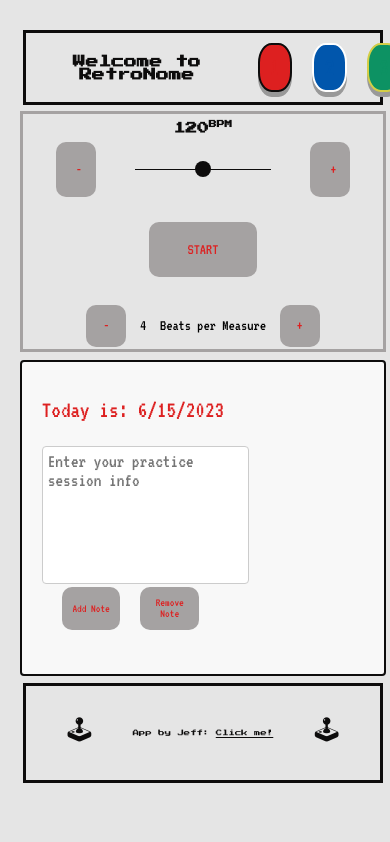
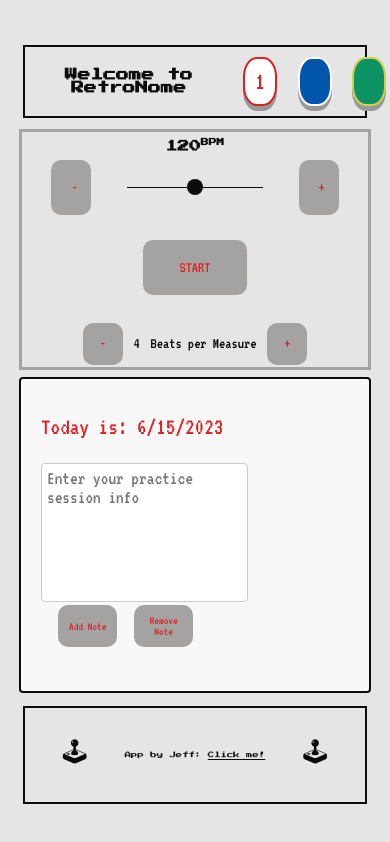
Before and after one commit to Reptartheman/RetroNome, a plain HTML site: page index.html in a window 390 px wide. Drawn offline with nearby package versions, Linux system fonts and the light colour scheme; a web font is replaced by a local one.

Commit message:
more css
Changed a bunch of CSS stuff

```diff
--- a/default.css
+++ b/default.css
@@ -7,42 +7,49 @@
     --colorThree: #e5e5e5;
     --colorFour:#ffffff;
     --colorFive:#dd2020;
-    --border: 4px solid #333;
+
+    --border: 2px solid var(--colorOne);
+    --margin: 1.5% 3% 1.5% 3%;
+
     --fontOne: 'Press Start 2P', cursive;
     --fontTwo: 'VT323', monospace;
+    --fontSizeOne: 0.8vw;
+    --fontSizeTwo: 2.8vw;
+
+
 }
 
 /* ----------------------- MAIN CONTENT STYLES ----------------------- */
-html, body {
-    width: 100%;
-    height: 100%;
+body {
+    margin: auto 10% auto 10%;
+    display: flex;
+    flex-direction: column;
+    justify-content: center;
+    align-content: center;
     background-color: var(--colorThree);
     user-select: none;
 }
 
 header {
     display: flex;
-    border: solid var(--colorOne);
+    border: var(--border);
     justify-content:space-evenly;
     align-items: center;
     font-family: var(--fontOne);
-    font-size: 70%;
+    font-size: var(--fontSizeOne);
     color: var(--colorOne);
-    margin-left: 30px;
-    margin-right: 30px;
+    margin: var(--margin);
     /* text-align: center; */
 }
 
 footer {
     display: flex;
-    border: solid var(--colorOne);
+    border: var(--border);
     justify-content:space-evenly;
     align-items: center;
     font-family: var(--fontOne);
     color: var(--colorOne);
-    margin-left: 30px;
-    margin-right: 30px;
-    margin-bottom: 3%;
+    margin: var(--margin);
     text-align: center;
 }
 
@@ -137,18 +144,20 @@ a:active {
 
 .metronome {
     margin: 1.5% 3% 1.5% 3%;
-    border: solid var(--colorTwo);
+    border: var(--border);
 }
 
 .bpm-display {
     display: flex;
     flex-direction: row;
     justify-content: center;
-    width: 100%;
+    font-size: var(--fontSizeOne);
     text-align: center;
     color: var(--colorOne);
     font-family: var(--fontOne);
+
 }
+/* }
 
 .tempo {
     display: inline;
@@ -164,7 +173,7 @@ a:active {
     font-size: 2vw;
     text-transform: uppercase;
     text-align: center;
-}
+} */
 
 .tempo-settings {
     display: flex;
@@ -176,10 +185,10 @@ a:active {
     border: none;
     border-radius: 10px;
     font-family: var(--fontTwo);
-    font-size: 4vw;
+    font-size: var(--fontSizeTwo);
     color:var(--colorFive);
-    padding: 20px;
-    width: 10%;
+    padding: 0.5%;
+    width: 5%;
     transition-duration: 0.4s;
     cursor: pointer;
 }
@@ -254,10 +263,10 @@ input[type="range"]::-moz-range-track {
     border: none;
     border-radius: 10px;
     font-family: var(--fontTwo);
-    font-size: 4vw;
+    font-size: 2.2vw;
     color:var(--colorFive);
     padding: 20px;
-    width: 30%;
+    width: 15%;
     transition-duration: 0.4s;
     overflow: hidden;
     cursor: pointer;
@@ -283,10 +292,10 @@ input[type="range"]::-moz-range-track {
     border: none;
     border-radius: 10px;
     font-family: var(--fontTwo);
-    font-size: 4vw;
+    font-size: var(--fontSizeTwo);
     color:var(--colorFive);
     padding: 20px;
-    width: 10%;
+    width: 5%;
     transition-duration: 0.4s;
     cursor: pointer;
 }
@@ -297,7 +306,7 @@ input[type="range"]::-moz-range-track {
 }
 
 .beats p {
-    font-size: 4vw;
+    font-size: 2.5vw;
 }
 
 .beatsPerMeasureTxt {
@@ -334,12 +343,10 @@ input[type="range"]::-moz-range-track {
     flex-direction: column;
     justify-content: center;
     margin: 2% 3% 2% 3%;
-
     padding: 12px 20px;
     box-sizing: border-box;
     border: 2px solid var(--colorOne);
     border-radius: 4px;
-    background-color: #f8f8f8;
     font-size: 16px;
     resize: none;
 }
@@ -352,10 +359,10 @@ input[type="range"]::-moz-range-track {
     border: none;
     border-radius: 10px;
     font-family: var(--fontTwo);
-    font-size: 2vw;
+    font-size: 1.7vw;
     color:var(--colorFive);
-    width: 15vw;
-    height: 5vh;
+    width: 12.5vw;
+    height: 7vh;
     transition-duration: 0.4s;
     cursor: pointer;
 }
@@ -367,20 +374,22 @@ input[type="range"]::-moz-range-track {
 
 #noteBtnContainer {
     display: flex;
+    justify-content: flex-start;
     justify-content: space-evenly;
     margin-top: 1%;
     width: 55%;
 }
 
 .note-textarea {
-    resize: none;
-    width: 50vw;
-    height: 15vh;
+    display: flex;
+    resize:inherit;
+    width: 42vw;
+    height: 25vh;
     padding: 5px;
     border: 1px solid #ccc;
     border-radius: 4px;
     font-family: var(--fontTwo);
-    font-size: larger;
+    font-size: 2vw;
   }
 
 .timer {
@@ -393,7 +402,7 @@ input[type="range"]::-moz-range-track {
 /* ----------------------- MISC CONTENT STYLES ----------------------- */
 #date {
     font-family: var(--fontTwo);
-    font-size:x-large;
+    font-size:xx-large;
     color: #dd2020;
 }
 
@@ -407,16 +416,19 @@ input[type="range"]::-moz-range-track {
 /* iPhone 12 Portrait */
 @media only screen and (min-width: 100px) and (max-width: 844px) and (orientation: portrait) {
     /* ----------------------- MAIN CONTENT STYLES ----------------------- */
-    html, body {
-        width: 100%;
-        margin-top: 15px;
+    body {
+        margin: 10% 2% 10% 2%;
+        display: flex;
+        flex-direction: column;
+        justify-content: center;
+        align-content: center;
         background-color: var(--colorThree);
         user-select: none;
     }
 
     header {
         display: flex;
-        border: solid var(--colorOne);
+        border: var(--border);
         justify-content:space-evenly;
         align-items: center;
         font-family: var(--fontOne);
@@ -430,7 +442,7 @@ input[type="range"]::-moz-range-track {
 
     footer {
         display: flex;
-        border: solid var(--colorOne);
+        border: var(--border);
         justify-content:space-evenly;
         align-items: center;
         font-family: var(--fontOne);
@@ -484,8 +496,8 @@ input[type="range"]::-moz-range-track {
     /* ----------------------- THEME BUTTON STYLES ----------------------- */
 
     #default {
-        background-color: var(--colorFive);
-        border: solid 2px var(--colorOne)
+        background-color: var(--colorFour);
+        border: solid 2px var(--colorFive)
     }
 
     #default:active {
@@ -494,8 +506,8 @@ input[type="range"]::-moz-range-track {
       }
 
     #default:hover {
-        background: var(--colorOne);
-        color: #fff;
+        background: var(--colorTwo);
+        color: var(--colorOne);
     }
 
 
--- a/sonic.css
+++ b/sonic.css
@@ -14,8 +14,11 @@
 
 /* ----------------------- MAIN CONTENT STYLES ----------------------- */
 html, body {
+    display: flex;
+    flex-direction: column;
+    justify-content: space-around;
     width: 100%;
-    /* height: 100%; */
+    height: 100%;
     background-color: var(--colorThree);
     user-select: none;
 }
@@ -414,8 +417,11 @@ input[type="range"]::-moz-range-track {
 @media only screen and (min-width: 100px) and (max-width: 844px) and (orientation: portrait) {
     /* ----------------------- MAIN CONTENT STYLES ----------------------- */
     html, body {
+        display: flex;
+        flex-direction: column;
+        justify-content: space-around;
         width: 100%;
-        margin-top: 15px;
+        height: 100%;
         background-color: var(--colorThree);
         user-select: none;
     }
--- a/zelda.css
+++ b/zelda.css
@@ -16,8 +16,11 @@
 
 /* ----------------------- MAIN CONTENT STYLES ----------------------- */
 html, body {
+    display: flex;
+    flex-direction: column;
+    justify-content: space-around;
     width: 100%;
-    /* height: 100%; */
+    height: 100%;
     background-color: var(--colorThree);
     user-select: none;
 }
@@ -421,8 +424,11 @@ input[type="range"]::-moz-range-track {
 @media only screen and (min-width: 100px) and (max-width: 844px) and (orientation: portrait) {
     /* ----------------------- MAIN CONTENT STYLES ----------------------- */
     html, body {
+        display: flex;
+        flex-direction: column;
+        justify-content: space-around;
         width: 100%;
-        margin-top: 15px;
+        height: 100%;
         background-color: var(--colorThree);
         user-select: none;
     }
@@ -496,7 +502,7 @@ input[type="range"]::-moz-range-track {
     /* ----------------------- THEME BUTTON STYLES ----------------------- */
 
     #default {
-        background-color: var(--colorFour);
+        background-color: var(--red);
         border: solid 2px var(--colorOne)
     }
 
@@ -543,13 +549,14 @@ input[type="range"]::-moz-range-track {
     #zelda:hover {
         background-color: #d4ce46;
         color:#0d9263;
+        border: solid 2px var(--colorOne);
     }
 
 /* ----------------------- METRONOME CONTENT ----------------------- */
 
 .metronome {
     margin: 1.5% 3% 1.5% 3%;
-    border: solid var(--colorTwo);
+    border: var(--border);
 }
 
 .bpm-display {
@@ -584,8 +591,8 @@ input[type="range"]::-moz-range-track {
 }
 
 .tempo-settings button {
-    background-color: var(--colorThree);
-    border-color: var(--colorTwo);
+    background-color: var(--colorTwo);
+    border-color: var(--colorFive);
     border-radius: 10px;
     font-family: var(--fontTwo);
     font-size: 4vw;
@@ -662,8 +669,8 @@ input[type="range"]::-moz-range-track {
     display: flex;
     align-items: flex-end;
     justify-content: center;
-    background-color: var(--colorThree);
-    border: solid 2px var(--colorTwo);
+    background-color: var(--colorTwo);
+    border-color: var(--colorFive);
     border-radius: 10px;
     font-family: var(--fontTwo);
     font-size: 4vw;
@@ -691,14 +698,18 @@ input[type="range"]::-moz-range-track {
 }
 
 .beats button {
-    background-color: var(--colorThree);
-    border: solid 2px var(--colorTwo);
+    display: flex;
+    justify-content: center;
+    align-items: center;
+    background-color: var(--colorTwo);
+    border-color: var(--colorFive);
     border-radius: 10px;
     font-family: var(--fontTwo);
     font-size: 4vw;
-    color:var(--colorFour);
+    color: var(--colorFour);
     padding: 20px;
-    width: 10%;
+    width: 5vw;
+    height: 5vh;
     transition-duration: 0.4s;
     cursor: pointer;
 }
@@ -719,7 +730,7 @@ input[type="range"]::-moz-range-track {
     color: var(--colorFour);
 }
 
-.stepper {
+/* .stepper {
     display: flex;
     justify-content: center;
     align-items: center;
@@ -735,7 +746,7 @@ input[type="range"]::-moz-range-track {
     font-size: 3vw;
     text-align: center;
     cursor: pointer;
-}
+} */
 
 .stepper:hover {
     background: var(--colorOne);
@@ -750,7 +761,7 @@ input[type="range"]::-moz-range-track {
     margin: 2% 3% 2% 3%;
     padding: 12px 20px;
     box-sizing: border-box;
-    border: 2px solid var(--colorTwo);
+    border: 2px solid var(--colorFive);
     border-radius: 4px;
     background-color: var(--colorThree);
     font-size: 16px;
@@ -761,11 +772,11 @@ input[type="range"]::-moz-range-track {
     display: flex;
     justify-content: center;
     align-items: center;
-    background-color: var(--colorThree);
-    border: solid 2px var(--colorTwo);
+    background-color: var(--colorTwo);
+    border-color: var(--colorFive);
     border-radius: 10px;
     font-family: var(--fontTwo);
-    font-size: 3vw;
+    font-size: 2vw;
     color:var(--colorFour);
     width: 15vw;
     height: 5vh;
@@ -794,8 +805,14 @@ input[type="range"]::-moz-range-track {
     border-radius: 4px;
     font-family: var(--fontTwo);
     font-size: larger;
-  }
+}
 
+
+
+.timer {
+    font-family: var(--fontTwo);
+    color: var(--colorFour);
+}
 
 
 /* ----------------------- MISC CONTENT STYLES ----------------------- */
@@ -804,6 +821,7 @@ input[type="range"]::-moz-range-track {
     font-size:x-large;
     color: var(--colorFour);
 }
+
 }
 
 
```
